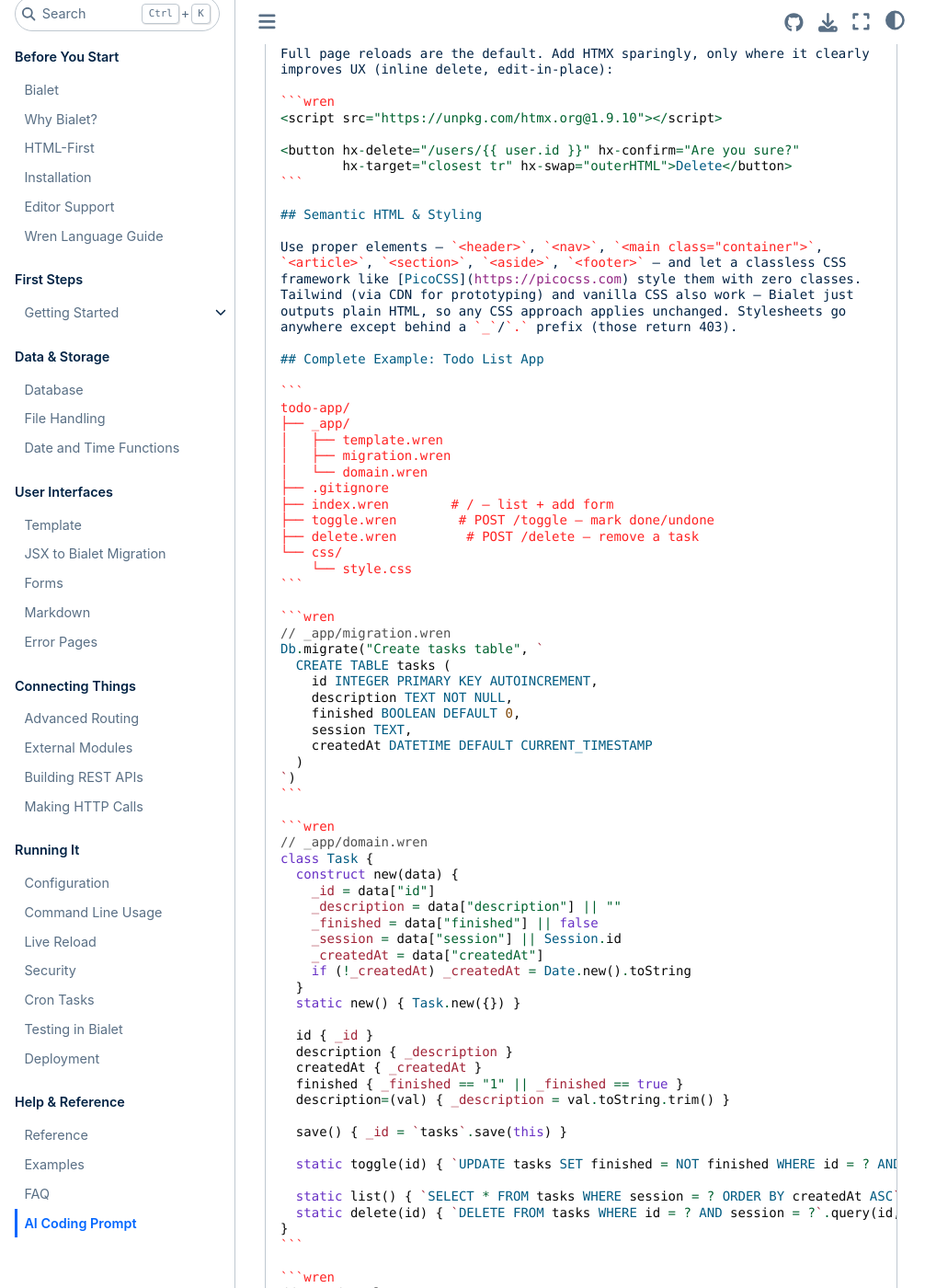
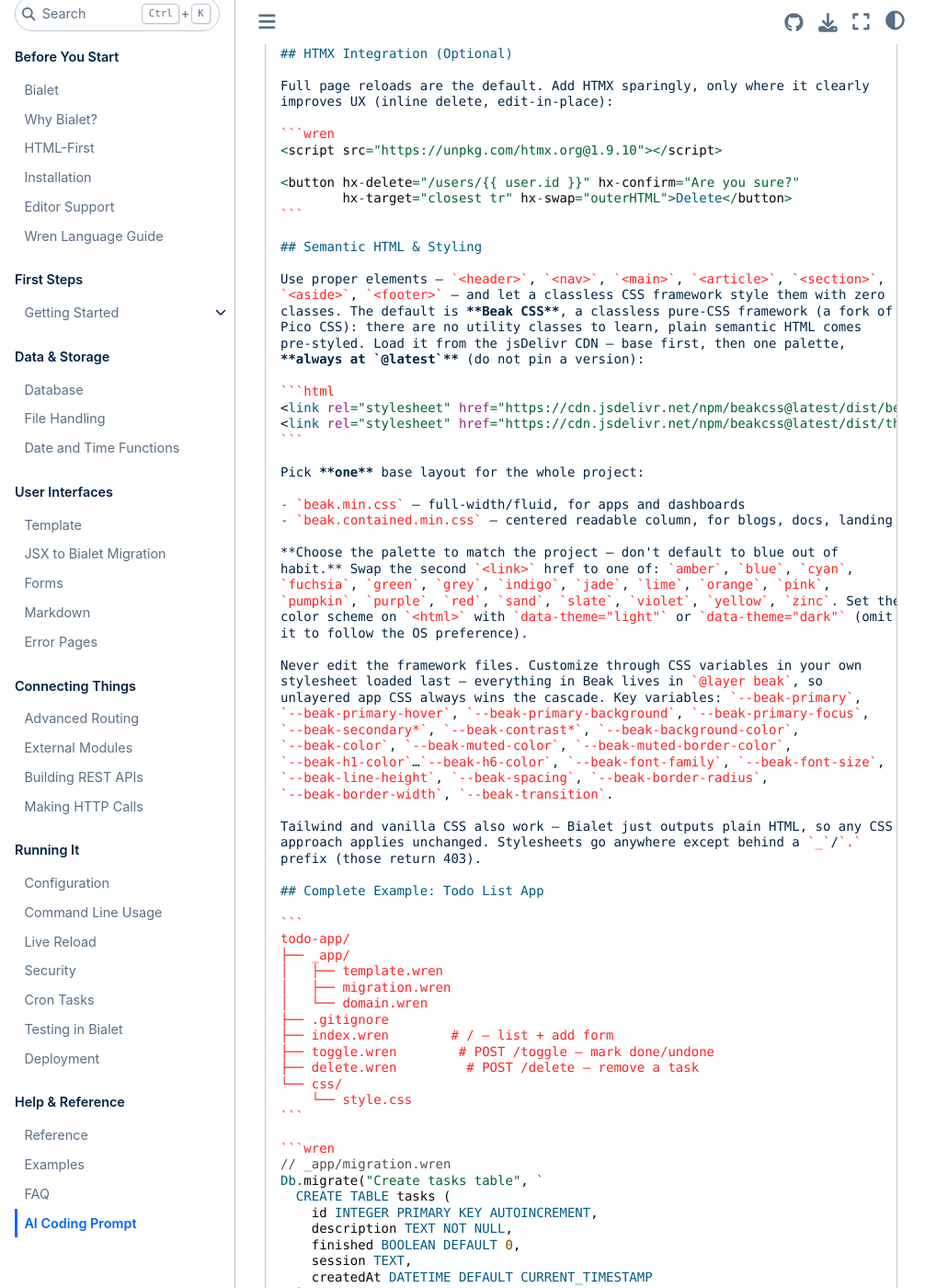
Before and after one commit to bialet/bialet, a Sphinx documentation site: the page built from docs/ai-prompt.md, in a window 1280 px wide and 1400 px high, scrolled down 19356 px. Shown: the whole window at 92% size, without its empty margins (0-1031 px from the left). Built offline with Sphinx 7.4.7 and the Sphinx Book theme 1.1.4, drawn with Linux system fonts in a browser that asks for light colours; the version number could not be read and is left out; some of the changed text lies outside the part shown.

Commit message:
docs(prompt): switch styling guidance from PicoCSS to Beak CSS

````diff
--- a/docs/prompt-guide.md
+++ b/docs/prompt-guide.md
@@ -67,7 +67,8 @@
   routing: deep nesting, many segments, elaborate URL schemes.
 - **Server-side rendering** with inline HTML strings, minimal JavaScript
 - **Direct SQL queries** with parameterized placeholders instead of an ORM
-- **Semantic HTML**, optionally styled with a classless framework like PicoCSS
+- **Semantic HTML**, styled with a classless CSS framework such as **Beak CSS**
+  (loaded from the CDN at `@latest`, with a palette chosen to fit the project)
 
 ## HTML-First: Reach for JS Last
 
@@ -464,15 +465,16 @@
   static render(content) { Layout.render(content, "My App") }
 
   static render(content, title) { <!doctype html>
-    <html lang="en">
+    <html lang="en" data-theme="light">
       <head>
         <meta charset="utf-8" />
         <meta name="viewport" content="width=device-width, initial-scale=1" />
         <title>{{ title }}</title>
-        <link rel="stylesheet" href="https://cdn.jsdelivr.net/npm/@picocss/pico@2/css/pico.min.css" />
+        <link rel="stylesheet" href="https://cdn.jsdelivr.net/npm/beakcss@latest/dist/beak.min.css" />
+        <link rel="stylesheet" href="https://cdn.jsdelivr.net/npm/beakcss@latest/dist/themes/indigo.css" />
       </head>
       <body>
-        <header class="container">
+        <header>
           <nav>
             <ul><li><strong>My App</strong></li></ul>
             <ul>
@@ -482,7 +484,7 @@
           </nav>
         </header>
         {{ content }}
-        <footer class="container">
+        <footer>
           <small>Built with <a href="https://bialet.dev">Bialet</a></small>
         </footer>
       </body>
@@ -495,7 +497,7 @@
 import "_app/template" for Layout
 
 return Layout.render(
-  <main class="container">
+  <main>
     <h1>Welcome</h1>
   </main>
 )
@@ -752,7 +754,7 @@
 
 // === VIEW ===
 return Layout.render(
-  <main class="container">
+  <main>
     <h1>Users</h1>
     <table>
       <thead><tr><th>Name</th><th>Email</th></tr></thead>
@@ -1091,12 +1093,43 @@
 
 ## Semantic HTML & Styling
 
-Use proper elements — `<header>`, `<nav>`, `<main class="container">`,
-`<article>`, `<section>`, `<aside>`, `<footer>` — and let a classless CSS
-framework like [PicoCSS](https://picocss.com) style them with zero classes.
-Tailwind (via CDN for prototyping) and vanilla CSS also work — Bialet just
-outputs plain HTML, so any CSS approach applies unchanged. Stylesheets go
-anywhere except behind a `_`/`.` prefix (those return 403).
+Use proper elements — `<header>`, `<nav>`, `<main>`, `<article>`, `<section>`,
+`<aside>`, `<footer>` — and let a classless CSS framework style them with zero
+classes. The default is **Beak CSS**, a classless pure-CSS framework (a fork of
+Pico CSS): there are no utility classes to learn, plain semantic HTML comes
+pre-styled. Load it from the jsDelivr CDN — base first, then one palette,
+**always at `@latest`** (do not pin a version):
+
+```html
+<link rel="stylesheet" href="https://cdn.jsdelivr.net/npm/beakcss@latest/dist/beak.min.css" />
+<link rel="stylesheet" href="https://cdn.jsdelivr.net/npm/beakcss@latest/dist/themes/blue.css" />
+```
+
+Pick **one** base layout for the whole project:
+
+- `beak.min.css` — full-width/fluid, for apps and dashboards
+- `beak.contained.min.css` — centered readable column, for blogs, docs, landing
+
+**Choose the palette to match the project — don't default to blue out of
+habit.** Swap the second `<link>` href to one of: `amber`, `blue`, `cyan`,
+`fuchsia`, `green`, `grey`, `indigo`, `jade`, `lime`, `orange`, `pink`,
+`pumpkin`, `purple`, `red`, `sand`, `slate`, `violet`, `yellow`, `zinc`. Set the
+color scheme on `<html>` with `data-theme="light"` or `data-theme="dark"` (omit
+it to follow the OS preference).
+
+Never edit the framework files. Customize through CSS variables in your own
+stylesheet loaded last — everything in Beak lives in `@layer beak`, so
+unlayered app CSS always wins the cascade. Key variables: `--beak-primary`,
+`--beak-primary-hover`, `--beak-primary-background`, `--beak-primary-focus`,
+`--beak-secondary*`, `--beak-contrast*`, `--beak-background-color`,
+`--beak-color`, `--beak-muted-color`, `--beak-muted-border-color`,
+`--beak-h1-color`…`--beak-h6-color`, `--beak-font-family`, `--beak-font-size`,
+`--beak-line-height`, `--beak-spacing`, `--beak-border-radius`,
+`--beak-border-width`, `--beak-transition`.
+
+Tailwind and vanilla CSS also work — Bialet just outputs plain HTML, so any CSS
+approach applies unchanged. Stylesheets go anywhere except behind a `_`/`.`
+prefix (those return 403).
 
 ## Complete Example: Todo List App
 
@@ -1159,14 +1192,15 @@
 // _app/template.wren
 class Layout {
   static render(content) { <!doctype html>
-    <html lang="en">
+    <html lang="en" data-theme="dark">
       <head>
         <meta charset="utf-8" />
         <title>Todo</title>
-        <link rel="stylesheet" href="https://cdn.jsdelivr.net/npm/@picocss/pico@2/css/pico.min.css" />
+        <link rel="stylesheet" href="https://cdn.jsdelivr.net/npm/beakcss@latest/dist/beak.contained.min.css" />
+        <link rel="stylesheet" href="https://cdn.jsdelivr.net/npm/beakcss@latest/dist/themes/green.css" />
       </head>
       <body>
-        <main class="container">{{ content }}</main>
+        <main>{{ content }}</main>
       </body>
     </html> }
 }
@@ -1252,3 +1286,5 @@
 10. **Git**: always add `_db.sqlite3*` to `.gitignore`
 11. **HTML-first**: reach for `<details>`, `popover`, the checkbox/radio CSS
     hack, and server-side query-param filtering before writing JS
+12. **Styling**: semantic HTML + **Beak CSS** (classless) from jsDelivr at
+    `@latest`; pick the base variant and a palette that fit the project
````
